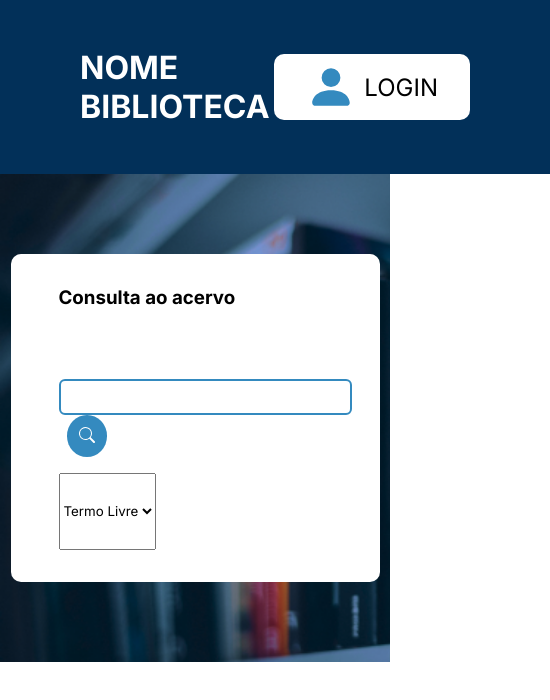
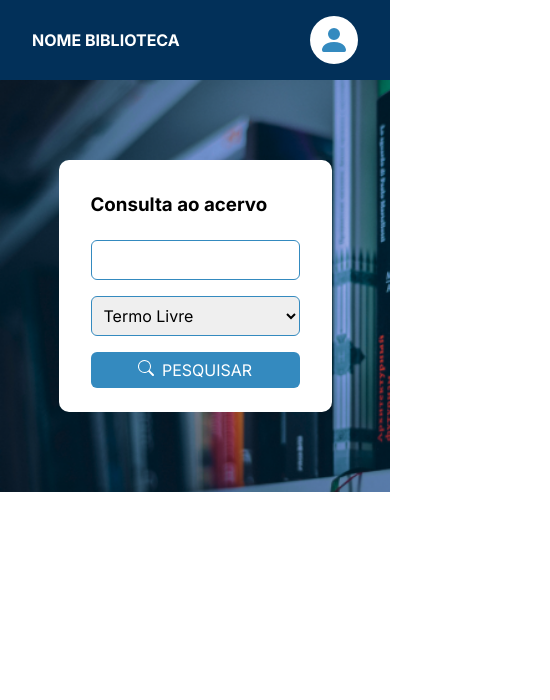
Before and after one commit to ViniRech/sistema-biblioteca-vue, a Vue app: page / in a window 390 px wide. Shown: the top 700 px of the page, 550 px wide, since content can reach past the window. Built offline with nearby package versions, Linux system fonts and the light colour scheme.

Commit message:
main page and header responsive

```diff
--- a/src/App.vue
+++ b/src/App.vue
@@ -25,6 +25,13 @@ const searchType = ref(['Termo Livre', 'Título', 'Autor', 'Série', 'Gênero',
       <select name="searchType" id="searchType">
         <option v-for="(type, index) in searchType" :key="index" :value="index">{{ type }}</option>
       </select>
+
+      <button class="cellphone-search">
+        <svg xmlns="http://www.w3.org/2000/svg" width="16" height="16" fill="currentColor" class="bi bi-search" viewBox="0 0 16 16">
+          <path d="M11.742 10.344a6.5 6.5 0 1 0-1.397 1.398h-.001q.044.06.098.115l3.85 3.85a1 1 0 0 0 1.415-1.414l-3.85-3.85a1 1 0 0 0-.115-.1zM12 6.5a5.5 5.5 0 1 1-11 0 5.5 5.5 0 0 1 11 0"/>
+        </svg>
+        <p>PESQUISAR</p>
+      </button>
     </section>
   </main>
 
@@ -53,15 +60,23 @@ const searchType = ref(['Termo Livre', 'Título', 'Autor', 'Série', 'Gênero',
     border-radius: 10px;
   }
 
-  .box-consultation div input {
-    padding: .5rem;
-    border: 2px solid var(--vt-c-black);
-    border-radius: 6px;
-    width: 70vw;
+  .box-consultation h3 {
+    display: grid;
+    align-content: center;
+  }
+
+  .box-consultation div {
+    display: grid;
+    grid-template-columns: 11fr 1fr;
+    width: 100%;
   }
 
   .box-consultation div input {
-    border-color: var(--vt-c-light-blue);
+    padding: .5rem;
+    border: 1px solid var(--vt-c-light-blue);
+    border-radius: 6px;
+    min-width: 70%;
+    font-size: 1rem;
   }
 
   .box-consultation div button {
@@ -71,6 +86,58 @@ const searchType = ref(['Termo Livre', 'Título', 'Autor', 'Série', 'Gênero',
     background-color: var(--vt-c-light-blue);
     color: var(--vt-c-white);
     width: 2.5rem;
-    margin-left: .5rem;
+    margin-left: 1rem;
+  }
+
+  .box-consultation div button:hover {
+    background-color: var(--vt-c-dark-blue);
+  }
+
+  .box-consultation div button:active {
+    background-color: var(--vt-c-black);
+  }
+
+  .box-consultation select {
+    padding: .5rem;
+    height: fit-content;
+    border: 1px solid var(--vt-c-light-blue);
+    border-radius: 6px;
+    font-size: 1rem;
+  }
+
+  .cellphone-search {
+    display: none;
+    justify-content: center;
+    column-gap: .5rem;
+    min-width: 100%;
+    padding: .5rem;
+    height: fit-content;
+    border: none;
+    border-radius: 6px;
+    font-size: 1rem;
+    background-color: var(--vt-c-light-blue);
+    color: var(--vt-c-white);
+  }
+
+  @media (max-width: 450px) {
+    .box-consultation {
+      padding: 1.5rem 2rem;
+    }
+
+    .box-consultation div {
+      grid-template-columns: 1fr;
+    }
+
+    .box-consultation div button {
+      display: none;
+    }
+
+    .box-consultation select {
+      min-width: 100%;
+    }
+
+    .cellphone-search {
+      display: flex;
+    }
   }
 </style>
--- a/src/assets/main.css
+++ b/src/assets/main.css
@@ -14,4 +14,5 @@
   padding: 0;
   font-family: var(--vt-c-text-commom);
   text-decoration: none;
+  box-sizing: border-box;
 }
--- a/src/components/Header.vue
+++ b/src/components/Header.vue
@@ -3,14 +3,14 @@
 <template>
     <header>
         <h1>NOME BIBLIOTECA</h1>
-        <router-link to="/" exact>
-            <button class="btn-login">
-                <svg xmlns="http://www.w3.org/2000/svg" width="50" height="50" fill="currentColor" class="bi bi-person-fill" viewBox="0 0 16 16">
+        <div>
+            <router-link class="login" to="/" exact>
+                <svg xmlns="http://www.w3.org/2000/svg" fill="currentColor" class="bi bi-person-fill" viewBox="0 0 16 16">
                     <path d="M3 14s-1 0-1-1 1-4 6-4 6 3 6 4-1 1-1 1zm5-6a3 3 0 1 0 0-6 3 3 0 0 0 0 6"/>
                 </svg>
                 <p>LOGIN</p>
-            </button>
-        </router-link>
+            </router-link>
+        </div>
     </header>
 </template>
 
@@ -19,40 +19,82 @@
         display: grid;
         grid-template-columns: 1fr 1fr;
         align-items: center;
-
+        width: 100%;
         padding: 3rem 5rem;
-        width: 100vw;
-
         background-color: var(--vt-c-dark-blue);
     }
 
     header h1 {
+        font-size: 2rem;
         color: var(--vt-c-white);
+        white-space: nowrap;
     }
 
-    header a {
+    header div {
         display: flex;
-        justify-content: center;
+        justify-content: flex-end;
     }
 
-    .btn-login {
+    .login {
         display: grid;
         grid-template-columns: auto auto;
         column-gap: .5rem;
         align-items: center;
-        padding: .5rem 2rem;
+        padding: .5rem 1rem;
         border: none;
         border-radius: 10px;
         background-color: var(--vt-c-white);
         color: var(--vt-c-light-blue);
     }
 
-    .btn-login:hover {
+    .login:hover {
         background-color: var(--vt-c-gray);
     }
 
-    .btn-login p {
+    .login:active {
+        background-color: var(--vt-c-black);
+    }
+
+    .login svg {
+        width: 3rem;
+    }
+
+    .login p {
         font-size: 1.5rem;
         color: var(--vt-c-black);
     }
+
+    @media (max-width: 623px) {
+        header {padding: 1rem 2rem;}
+    }
+
+    @media (max-width: 522px) {
+        header h1 {
+            font-size: 1.5rem;
+        }
+
+        .login svg {
+            width: 2rem;
+        }
+
+        .login p {
+            font-size: 1rem;
+        }
+    }
+
+    @media (max-width: 415px) {
+        header h1 {
+            font-size: 1rem;
+        }
+
+        .login {
+            grid-template-columns: auto;
+            padding: .5rem;
+            border-radius: 50%;
+        }
+
+        .login p {
+            display: none;
+        }
+    }
 </style>
```
